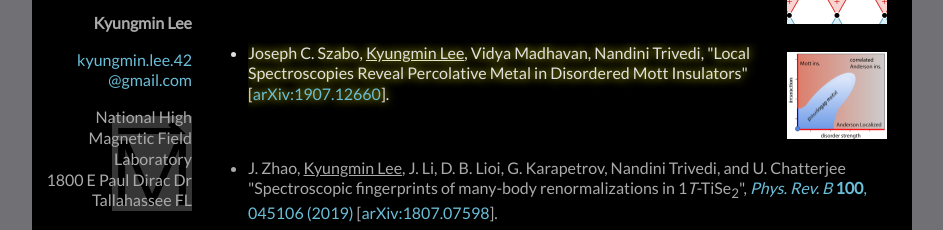
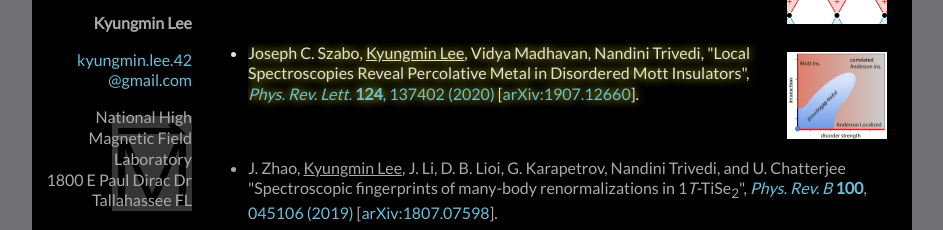
Before and after one commit to kyungminlee/kyungminlee.github.io, a plain HTML site: page index.html in a window 1280 px wide. Shown: the part 203-433 px from the top of the page, without its empty margins (168-1111 px from the left). Drawn offline with nearby package versions, Linux system fonts and the light colour scheme; some icons are missing.

Commit message:
Update index.html
Add Phys. Rev. Lett. link to Local Spectroscopies paper

```diff
--- a/index.html
+++ b/index.html
@@ -52,7 +52,9 @@
           <li class="focus"><div style="overflow:hidden;">
             <a href="img/percolative_keyimage.png"><img src="img/percolative_keyimage.png" width="100" class="preview" alt="Percolative"></a>
             Joseph C. Szabo, <u>Kyungmin Lee</u>, Vidya Madhavan, Nandini Trivedi,
-            "Local Spectroscopies Reveal Percolative Metal in Disordered Mott Insulators"
+            "Local Spectroscopies Reveal Percolative Metal in Disordered Mott Insulators",
+            <a href="https://doi.org/10.1103/PhysRevLett.124.137402">
+            <i>Phys. Rev. Lett.</i> <b>124</b>, 137402 (2020)</a>
             [<a href="https://arxiv.org/abs/1907.12660">arXiv:1907.12660</a>].
           </div></li>
           <li>
```
